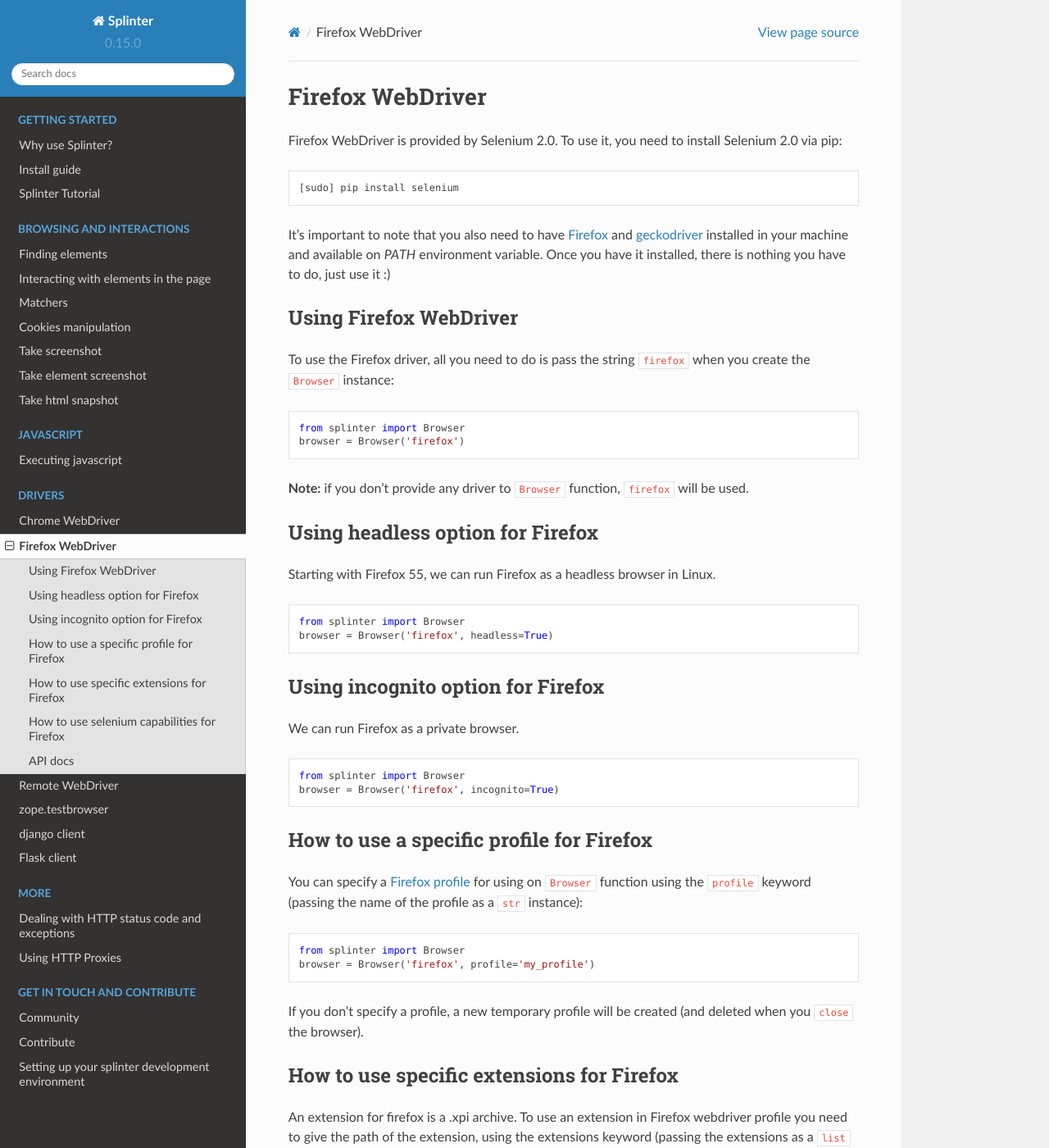
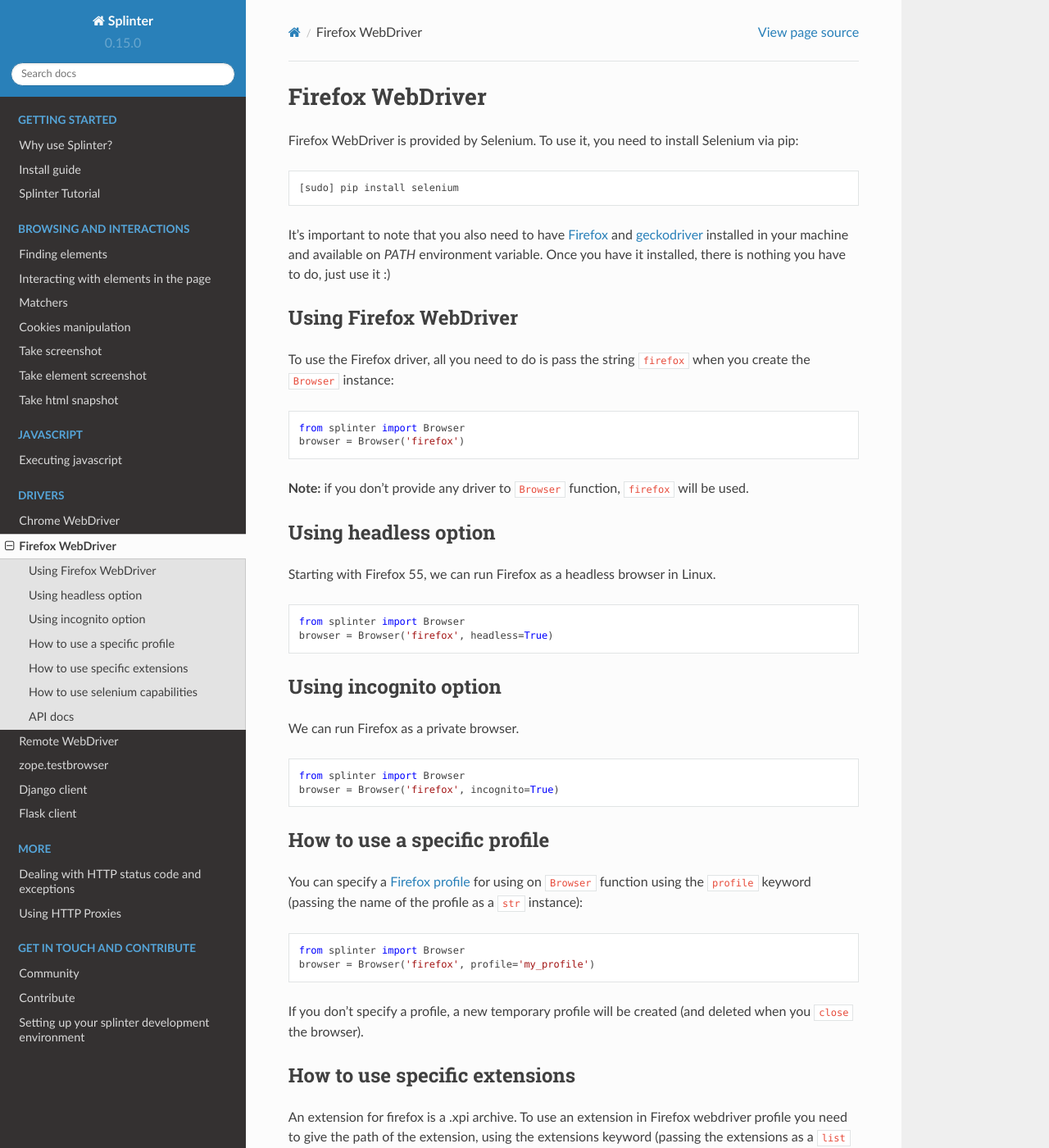
Before and after one commit to cobrateam/splinter, a Sphinx documentation site: the page built from docs/drivers/firefox.rst, in a window 1280 px wide and 1400 px high. Shown: the whole window at 82% size. Built offline with Sphinx 7.4.7 and the Read the Docs theme 2.0.0, drawn with Linux system fonts in a browser that asks for light colours; pages that are not in the unit, such as notebooks, are missing from menus; some of the changed text lies outside the part shown.

Commit message:
Minor tweaks to Drivers documentation (#908)

```diff
--- a/docs/drivers/firefox.rst
+++ b/docs/drivers/firefox.rst
@@ -3,7 +3,7 @@
    license that can be found in the LICENSE file.
 
 .. meta::
-    :description: How to use splinter with Firefox webdriver
+    :description: How to use splinter with Firefox WebDriver
     :keywords: splinter, python, tutorial, how to install, installation, firefox, selenium
 
 +++++++++++++++++
@@ -12,7 +12,7 @@
 
 .. module:: splinter.driver.webdriver.firefox
 
-Firefox WebDriver is provided by Selenium 2.0. To use it, you need to install Selenium 2.0 via pip:
+Firefox WebDriver is provided by Selenium. To use it, you need to install Selenium via pip:
 
 .. code-block:: console
 
@@ -36,8 +36,8 @@
 **Note:** if you don't provide any driver to ``Browser`` function, ``firefox`` will be used.
 
 
-Using headless option for Firefox
------------------------------------
+Using headless option
+---------------------
 
 Starting with Firefox 55, we can run Firefox as a headless browser in Linux.
 
@@ -47,8 +47,8 @@
     browser = Browser('firefox', headless=True)
 
 
-Using incognito option for Firefox
-------------------------------------
+Using incognito option
+----------------------
 
 We can run Firefox as a private browser.
 
@@ -58,8 +58,8 @@
     browser = Browser('firefox', incognito=True)
 
 
-How to use a specific profile for Firefox
------------------------------------------
+How to use a specific profile
+-----------------------------
 
 You can specify a `Firefox profile <http://support.mozilla.com/en-US/kb/Profiles>`_ for using on ``Browser`` function
 using the ``profile`` keyword (passing the name of the profile as a ``str`` instance):
@@ -71,8 +71,8 @@
 
 If you don't specify a profile, a new temporary profile will be created (and deleted when you ``close`` the browser).
 
-How to use specific extensions for Firefox
-------------------------------------------
+How to use specific extensions
+------------------------------
 
 An extension for firefox is a .xpi archive. To use an extension in Firefox webdriver profile you need to give the path of the extension, using the extensions keyword (passing the extensions as a ``list`` instance):
 
@@ -83,8 +83,8 @@
 
 If you give an extension, after you close the browser, the extension will be deleted from the profile, even if is not a temporary one.
 
-How to use selenium capabilities for Firefox
---------------------------------------------
+How to use selenium capabilities
+--------------------------------
 
 .. code-block:: python
 
--- a/docs/drivers/flask.rst
+++ b/docs/drivers/flask.rst
@@ -12,8 +12,10 @@
 
 .. module:: splinter.driver.flaskclient
 
-To use the ``flask`` driver, you need to install `Flask <https://pypi.python.org/pypi/Flask>`_,
-`lxml <https://pypi.python.org/pypi/lxml>`_ and `cssselect <http://pypi.python.org/pypi/cssselect>`_.
+To use the ``flask`` driver, you need to install
+`Flask <https://pypi.python.org/pypi/Flask>`_,
+`lxml <https://pypi.python.org/pypi/lxml>`_ and
+`cssselect <http://pypi.python.org/pypi/cssselect>`_.
 You can install all of them in one step by running:
 
 .. code-block:: console
--- a/docs/drivers/remote.rst
+++ b/docs/drivers/remote.rst
@@ -26,8 +26,8 @@
 document. However, some companies provide access to a `Selenium Grid`_ as a service.
 
 
-Using the Remote WebDriver
---------------------------
+Using Remote WebDriver
+----------------------
 
 To use the Remote WebDriver, use ``driver_name="remote"`` when you create the ``Browser`` instance.
 
--- a/docs/drivers/zope.testbrowser.rst
+++ b/docs/drivers/zope.testbrowser.rst
@@ -12,7 +12,11 @@
 
 .. module:: splinter.driver.zopetestbrowser
 
-To use the ``zope.testbrowser`` driver, you need to install `zope.testbrowser <http://pypi.python.org/pypi/zope.testbrowser>`_, `lxml <https://pypi.python.org/pypi/lxml>`_ and `cssselect <http://pypi.python.org/pypi/cssselect>`_. You can install all of them in one step by running:
+To use the ``zope.testbrowser`` driver, you need to install
+`zope.testbrowser <http://pypi.python.org/pypi/zope.testbrowser>`_,
+`lxml <https://pypi.python.org/pypi/lxml>`_ and
+`cssselect <http://pypi.python.org/pypi/cssselect>`_.
+You can install all of them in one step by running:
 
 .. code-block:: console
 
```
Also changed, not shown: docs/drivers/chrome.rst (+8 -8 lines), docs/drivers/django.rst (+5 -3 lines).
